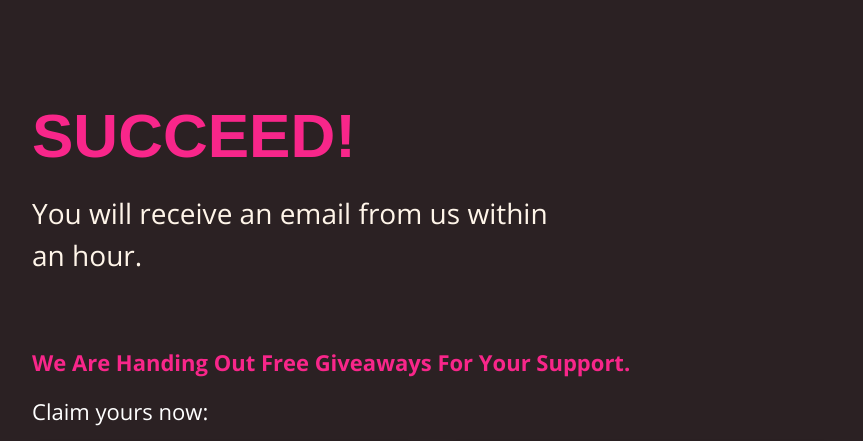
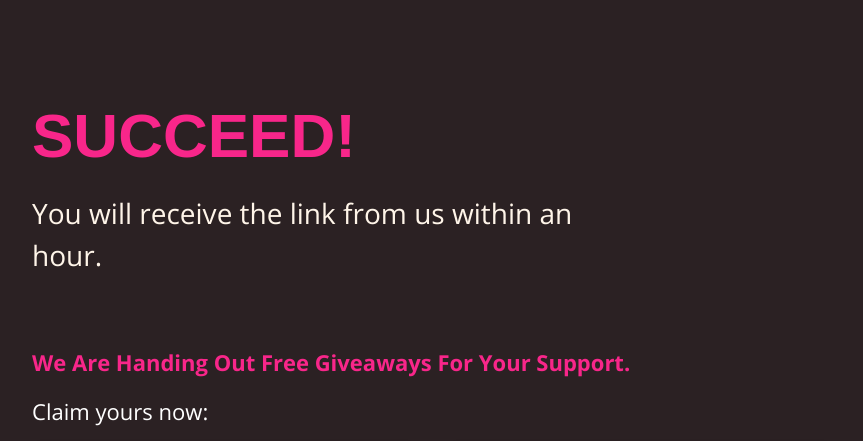
Before and after one commit to autohacks/feedback, a plain HTML site: page giveaways.html in a window 1280 px wide. Shown: the top 441 px of the page, without its empty margins (88-951 px from the left). Drawn offline with Linux system fonts and the light colour scheme; a script that the page names is missing; a web font is replaced by a local one.

Commit message:
Update giveaways.html

```diff
--- a/giveaways.html
+++ b/giveaways.html
@@ -1,7 +1,7 @@
 <!DOCTYPE html>
 <html>
  <head>
-  <title>Succeed. Result will be sent via Email</title>
+  <title>Succeed. Result will be sent in a hour!</title>
   <meta http-equiv="Content-Security-Policy" content="upgrade-insecure-requests" />
   <meta name="description" content="" />
   <meta property="og:title" content="Quincy landing page" />
@@ -43,7 +43,7 @@
       <div class="formkit-content-container">
        <div class="formkit-content">
         <div class="formkit-text " style="color:#fff5e9" type="Text" id="68319479" content="&lt;p&gt;The results will be sent via Email.&lt;/p&gt;" element_id="917d984e-8ecb-4977-a64e-f108e71d73fe" order="0" region="content">
-         <p>You will receive an email from us within an hour.</p>
+         <p>You will receive the link from us within an hour.</p>
         </div>
        </div>
        <div class="formkit-form-heading" style="color:#fff5e9">
```
